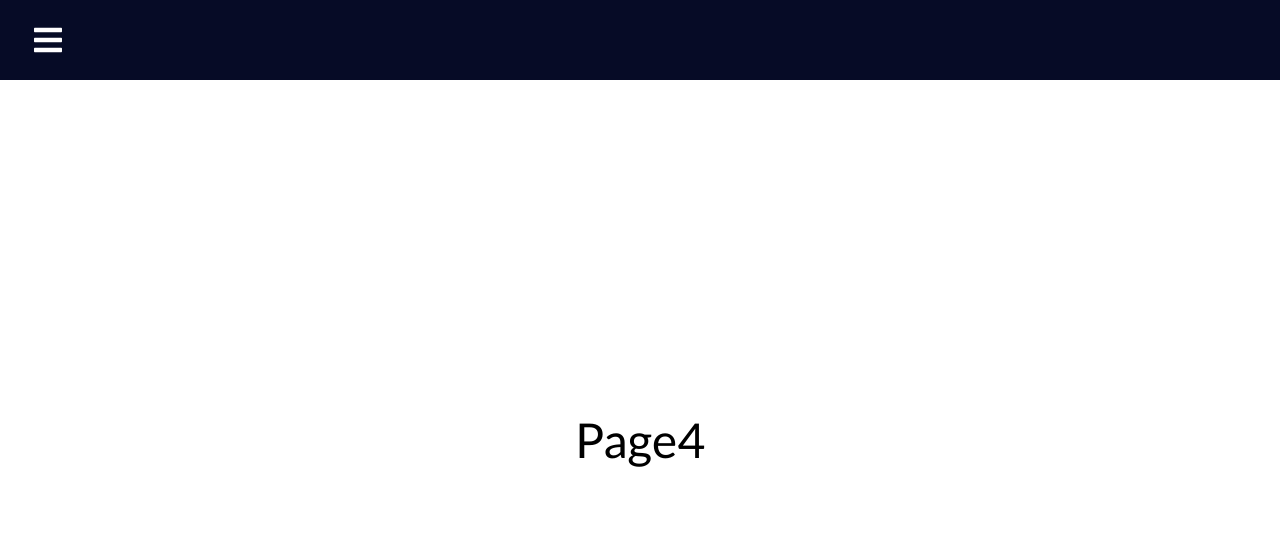
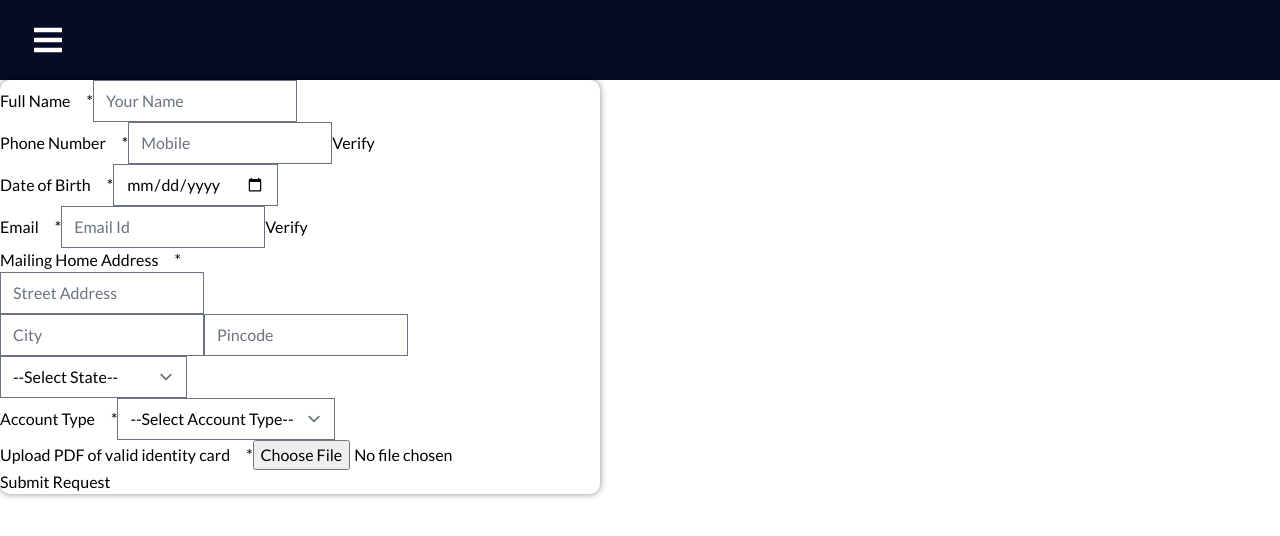
Before and after one commit to Ayush-707/SE-Major-Project, a React (Create React App) app in the folder client/: page /User/Page-4 in a window 1280 px wide. Shown: the top 536 px of the page. Built offline with nearby package versions, Linux system fonts and the light colour scheme.

Commit message:
updated page-4 for account creation

```diff
--- a/client/src/pages/Misc/Page-4.js
+++ b/client/src/pages/Misc/Page-4.js
@@ -1,10 +1,245 @@
-import React from 'react'
+import React, { useState } from "react";
 
 function Page4() {
+
+  const [name, setName] = useState("");
+  const [phone, setPhoneNo] = useState("");
+  const [dob, setDOB] = useState("");
+  const [email, setEmail] = useState("");
+  const [accountType, setAccountType] = useState("");
+  const [street, setStreetAddr] = useState("");
+  const [city, setCity] = useState("");
+  const [pin, setPin] = useState("")
+  const [state, setState] = useState("");
+
+
+
+  const styles = {
+    width:"600px",
+    border:"black",
+    borderRadius: "10px",
+    background:"transparent",
+    boxShadow: "0px 0px 5px rgba(0, 0, 0, 0.3), 0px 0px 10px rgba(0, 0, 0, 0.2)"
+}
+
+  const handleSubmit = (e) => {
+    e.preventDefault();
+    // TODO
+    // Logic for account creation
+  };
+
+  // const handleMobVerify = (e) => {
+  //   e.preventDefault();
+  // }
+
+  const handleFileUpload = (file) => {
+    // TODO
+    // logic
+  };
+
   return (
 
-    <div className='page'>
-      Page4
+    <div className="flex flex-col items-center justify-center h-screen bg-gray-200">
+      <form onSubmit={handleSubmit} className="bg-white shadow-md rounded px-8 pt-6 pb-8 mb-4" style={styles}>
+        <div className="mb-4">
+          <label className="block text-gray-700 font-bold mb-1" htmlFor="name">
+            Full Name
+            <span className="text-red-500">*</span>
+          </label>
+          <input
+            className="shadow appearance-none border rounded w-full py-2 px-3 text-gray-700 leading-tight focus:outline-none focus:shadow-outline"
+            id="name"
+            type="text"
+            placeholder="Your Name"
+            value={name}
+            onChange={(e) => setName(e.target.value)}
+            required
+          />
+        </div>
+        <div className="flex space-x-4 mb-4">
+          <label className="block text-gray-700 font-bold mb-1" htmlFor="phoneNo">
+            Phone Number
+            <span className="text-red-500">*</span>
+          </label>
+          <input
+            className="shadow appearance-none border rounded w-full py-2 px-3 text-gray-700 leading-tight focus:outline-none focus:shadow-outline"
+            id="phoneNo"
+            type="text"
+            placeholder="Mobile"
+            value={phone}
+            onChange={(e) => setPhoneNo(e.target.value)}
+            required
+          />
+
+          <button
+            className="bg-green-700 hover:bg-green-900 text-white font-bold py-2 px-4 rounded focus:outline-none focus:shadow-outline"
+            type="submit"
+          >
+            Verify
+          </button>
+
+        </div>
+        <div className="mb-4">
+          <label className="block text-gray-700 font-bold mb-1" htmlFor="dob">
+            Date of Birth
+            <span className="text-red-500">*</span>
+          </label>
+          <input
+            className="shadow appearance-none border rounded w-full py-2 px-3 text-gray-700 leading-tight focus:outline-none focus:shadow-outline"
+            id="dob"
+            type="date"
+            placeholder="date"
+            value={dob}
+            onChange={(e) => setDOB(e.target.value)}
+            required
+          />
+        </div>
+        <div className="flex space-x-4 mb-4">
+          <label className="block text-gray-700 font-bold mb-1" htmlFor="email">
+            Email
+            <span className="text-red-500">*</span>
+          </label>
+          <input
+            className="shadow appearance-none border rounded w-full py-2 px-3 text-gray-700 leading-tight focus:outline-none focus:shadow-outline"
+            id="email"
+            type="text"
+            placeholder="Email Id"
+            value={email}
+            onChange={(e) => setEmail(e.target.value)}
+            required
+          />
+          <button
+            className="bg-green-700 hover:bg-green-900 text-white font-bold py-2 px-4 rounded focus:outline-none focus:shadow-outline"
+            type="submit"
+          >
+            Verify
+          </button>
+        </div>
+
+        <div className="mb-4">
+          <label className="block text-gray-700 font-bold mb-1" htmlFor="street">
+            Mailing Home Address
+            <span className="text-red-500">*</span>
+          </label>
+          <div className="mb-3">
+            <input
+              className="shadow appearance-none border rounded w-full py-2 px-3 text-gray-700 leading-tight focus:outline-none focus:shadow-outline"
+              id="street"
+              type="text"
+              placeholder="Street Address"
+              value={street}
+              onChange={(e) => setStreetAddr(e.target.value)}
+              required
+          />
+          </div>
+          <div className="mb-3">
+            <div className="flex space-x-4">
+              <input
+                className="shadow appearance-none border rounded w-full py-2 px-3 text-gray-700 leading-tight focus:outline-none focus:shadow-outline"
+                id="city"
+                type="text"
+                placeholder="City"
+                value={city}
+                onChange={(e) => setCity(e.target.value)}
+                required
+              />
+              <input
+                className="shadow appearance-none border rounded w-full py-2 px-3 text-gray-700 leading-tight focus:outline-none focus:shadow-outline"
+                id="pin"
+                type="text"
+                placeholder="Pincode"
+                value={pin}
+                onChange={(e) => setPin(e.target.value)}
+                required
+            />
+            </div>
+          </div>
+          <select
+            className="shadow appearance-none border rounded w-full py-2 px-3 text-gray-700 leading-tight focus:outline-none focus:shadow-outline"
+            id="state"
+            value={state}
+            onChange={(e) => setState(e.target.value)}
+            required
+          >
+            <option value="">--Select State--</option>
+            <option value="Andhra Pradesh">Andhra Pradesh</option>
+            <option value="Arunachal Pradesh">Arunachal Pradesh</option>
+            <option value="Assam">Assam</option>
+            <option value="Bihar">Bihar</option>
+            <option value="Chhattisgarh">Chhattisgarh</option>
+            <option value="Goa">Goa</option>
+            <option value="Gujarat">Gujarat</option>
+            <option value="Haryana">Haryana</option>
+            <option value="Himachal Pradesh">Himachal Pradesh</option>
+            <option value="Jharkhand">Jharkhand</option>
+            <option value="Karnataka">Karnataka</option>
+            <option value="Kerala">Kerala</option>
+            <option value="Madhya Pradesh">Madhya Pradesh</option>
+            <option value="Maharashtra">Maharashtra</option>
+            <option value="Manipur">Manipur</option>
+            <option value="Meghalaya">Meghalaya</option>
+            <option value="Mizoram">Mizoram</option>
+            <option value="Nagaland">Nagaland</option>
+            <option value="Odisha">Odisha</option>
+            <option value="Punjab">Punjab</option>
+            <option value="Rajasthan">Rajasthan</option>
+            <option value="Sikkim">Sikkim</option>
+            <option value="Tamil Nadu">Tamil Nadu</option>
+            <option value="Telangana">Telangana</option>
+            <option value="Tripura">Tripura</option>
+            <option value="Uttar Pradesh">Uttar Pradesh</option>
+            <option value="Uttarakhand">Uttarakhand</option>
+            <option value="West Bengal">West Bengal</option>
+          </select>
+
+        </div>
+
+        <div className="mb-4">
+          <label className="block text-gray-700 font-bold mb-1" htmlFor="accountType">
+            Account Type
+            <span className="text-red-500">*</span>
+          </label>
+          <select
+            className="shadow appearance-none border rounded w-full py-2 px-3 text-gray-700 leading-tight focus:outline-none focus:shadow-outline"
+            id="accountType"
+            value={accountType}
+            onChange={(e) => setAccountType(e.target.value)}
+            required
+          >
+            <option value="">--Select Account Type--</option>
+            <option value="Savings">Savings</option>
+            <option value="Current">Current</option>
+            <option value="Fixed Deposit">Fixed Deposit</option>
+          </select>
+        </div>
+
+
+
+
+        <div className="mb-4">
+          <label className="block text-gray-700 font-bold mb-1" htmlFor="pdf">
+            Upload PDF of valid identity card
+            <span className="text-red-500">*</span>
+          </label>
+          <input
+            className="shadow appearance-none border rounded w-full py-2 px-3 text-gray-700 leading-tight focus:outline-none focus:shadow-outline"
+            id="pdf"
+            type="file"
+            accept=".pdf"
+            onChange={(e) => handleFileUpload(e.target.files[0])}
+            required
+          />
+        </div>
+
+        <div className="flex items-center justify-center">
+          <button
+            className="bg-blue-500 hover:bg-blue-700 text-white font-bold py-2 px-4 rounded focus:outline-none focus:shadow-outline"
+            type="submit"
+          >
+            Submit Request
+          </button>
+        </div>
+      </form>
     </div>
   )
 }
```
